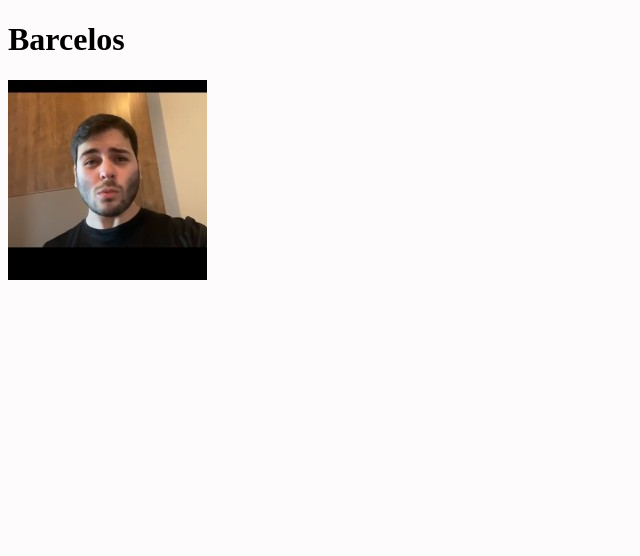
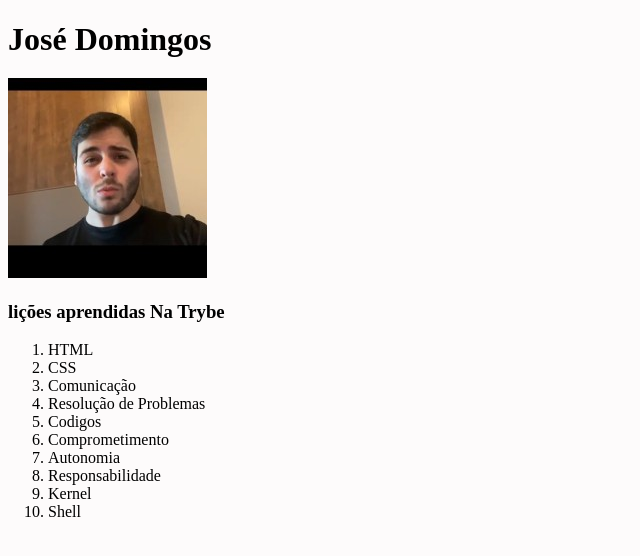
Before and after one commit to JoseBarceloss/Lesson-Learned, a website: page index.html in a window 1280 px wide. Shown: the whole page, without its empty margins (0-640 px from the left). Drawn offline with Linux system fonts and the light colour scheme.

Commit message:
Tarefa 4 Concluida

```diff
--- a/index.html
+++ b/index.html
@@ -12,12 +12,42 @@
 
     <header id="cabecalho">
 
-        <h1 id="titulo">Barcelos</h1>
+        <h1 id="titulo">José Domingos</h1>
+
+
+    </header>
+
+    <article>
 
         <img id="minha_foto" src="/Imagens/eu.jpeg" alt="minha_foto">
 
+        <section>
 
-    </header>
+            <article>
+
+                <h3>lições aprendidas Na Trybe</h3>
+
+                <ol id="licoes_aprendidas">
+
+                    <li>HTML</li>
+                    <li>CSS</li>
+                    <li>Comunicação</li>
+                    <li>Resolução de Problemas</li>
+                    <li>Codigos</li>
+                    <li>Comprometimento</li>
+                    <li>Autonomia</li>
+                    <li>Responsabilidade</li>
+                    <li>Kernel</li>
+                    <li>Shell</li>
+
+                </ol>
+
+             </article>
+
+        </section>
+
+    </article>
+
 
   </body>
 
--- a/style.css
+++ b/style.css
@@ -6,3 +6,8 @@ body {
     position: fixed;
     top: 0;
 }
+
+#minha_foto {
+    padding-top: 70px;
+
+}
```
